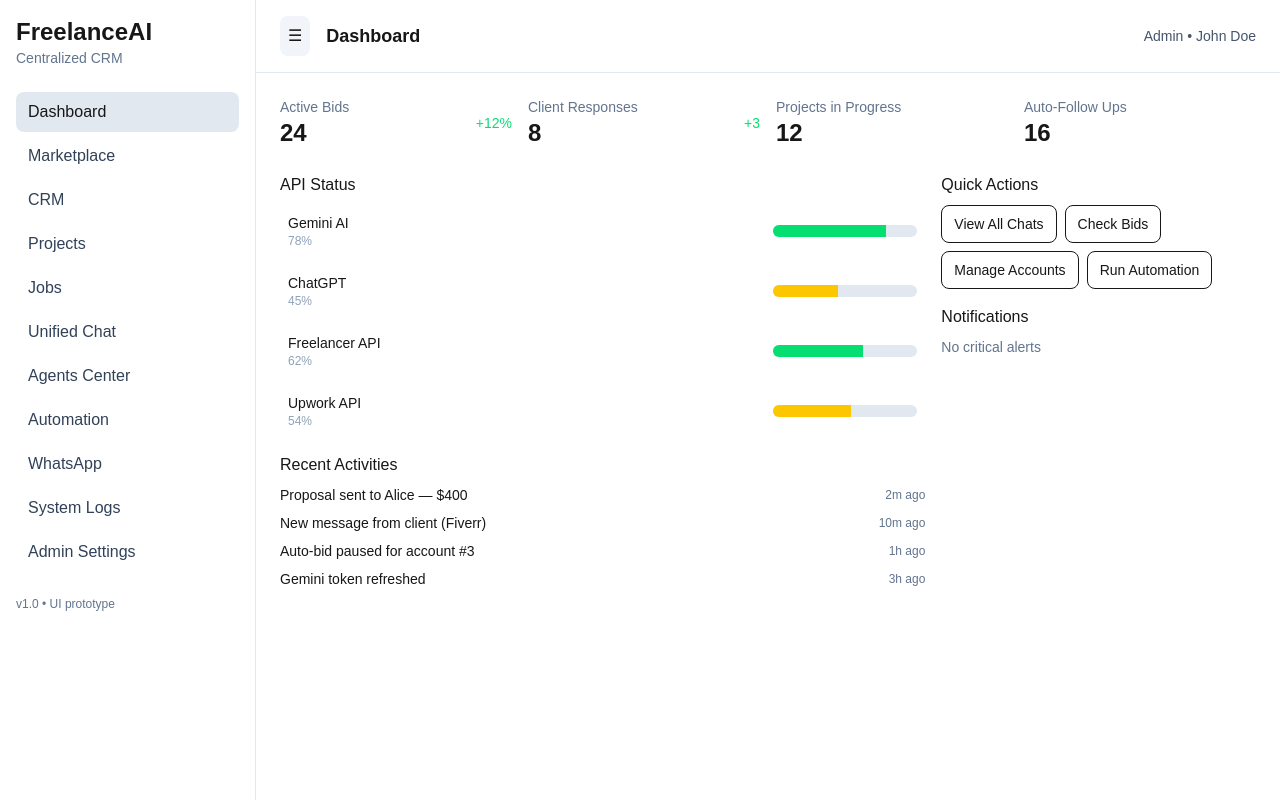
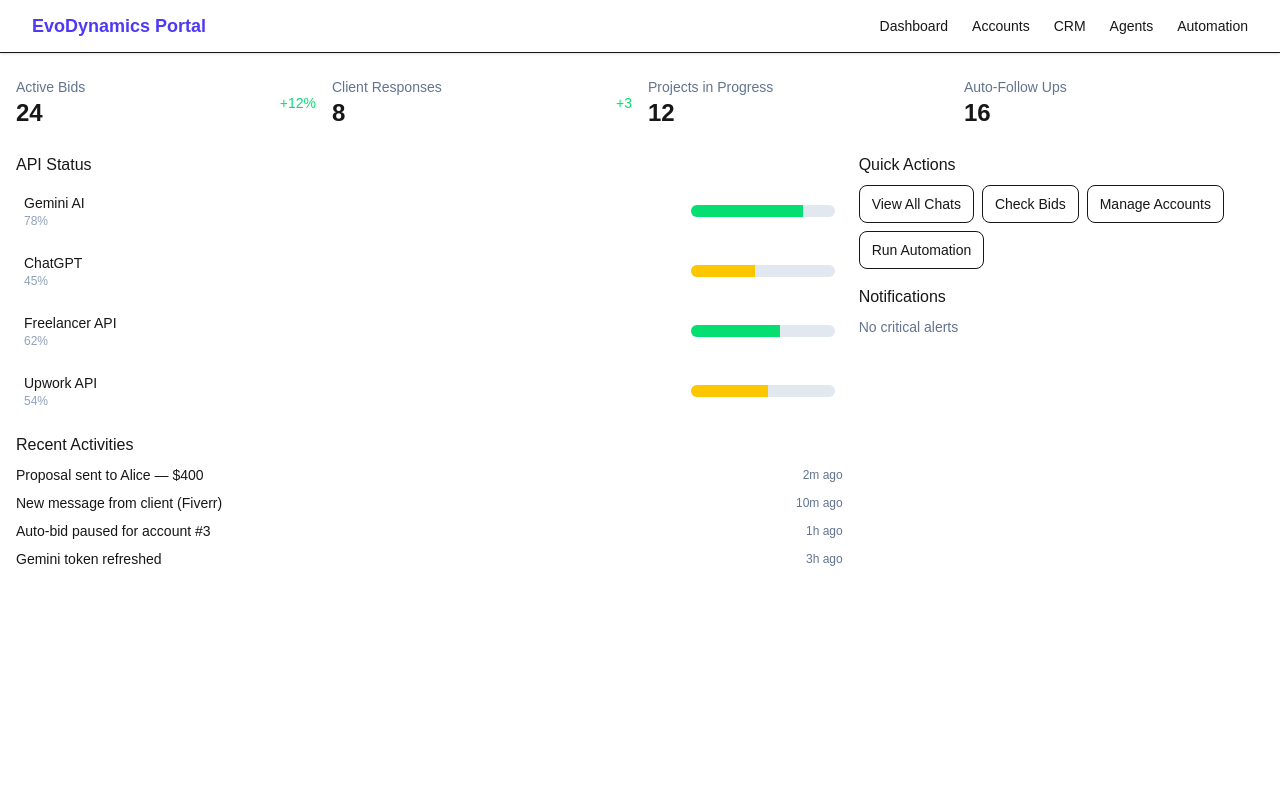
Before and after one commit to ImTalhaArif/freelance-automation, a Next.js app: page / in a window 1280 px wide. Built offline with nearby package versions, Linux system fonts and the light colour scheme.

Commit message:
Update layout.tsx

```diff
--- a/app/layout.tsx
+++ b/app/layout.tsx
@@ -1,30 +1,62 @@
-// app/layout.tsx
+"use client";
+
 import "./globals.css";
-import Sidebar from "../components/Sidebar";
-import Header from "../components/Header";
-import ThemeProvider from "../components/ThemeProvider";
-import React from "react";
+import Link from "next/link";
+import { useState } from "react";
+import { Menu, X } from "lucide-react"; // icons — install lucide-react if not already
 
 export const metadata = {
-  title: "FreelanceAI CRM",
-  description: "Centralized AI-powered freelance automation & CRM",
+  title: "AI Freelance Automation Dashboard",
 };
 
 export default function RootLayout({ children }: { children: React.ReactNode }) {
+  const [open, setOpen] = useState(false);
+
   return (
     <html lang="en">
-      <body className="min-h-screen bg-slate-50 dark:bg-slate-900 text-slate-900 dark:text-slate-100">
-        <ThemeProvider>
-          <div className="flex min-h-screen">
-            <Sidebar />
-            <div className="flex-1 flex flex-col">
-              <Header />
-              <main className="p-6">
-                {children}
-              </main>
-            </div>
+      <body className="bg-gray-50 text-gray-900">
+        {/* Navbar */}
+        <header className="bg-white border-b shadow-sm sticky top-0 z-50">
+          <div className="flex justify-between items-center px-4 py-3 md:px-8">
+            <Link href="/" className="font-bold text-lg text-indigo-600">
+              EvoDynamics Portal
+            </Link>
+            <button
+              className="md:hidden p-2 border rounded"
+              onClick={() => setOpen(!open)}
+            >
+              {open ? <X size={20} /> : <Menu size={20} />}
+            </button>
+            <nav className="hidden md:flex space-x-6 text-sm">
+              <Link href="/dashboard">Dashboard</Link>
+              <Link href="/accounts">Accounts</Link>
+              <Link href="/crm">CRM</Link>
+              <Link href="/agents">Agents</Link>
+              <Link href="/automation">Automation</Link>
+            </nav>
           </div>
-        </ThemeProvider>
+        </header>
+
+        {/* Sidebar for mobile */}
+        <aside
+          className={`fixed top-0 left-0 h-full w-56 bg-white border-r shadow-md transform ${
+            open ? "translate-x-0" : "-translate-x-full"
+          } transition-transform duration-300 md:hidden z-40`}
+        >
+          <div className="p-4 font-bold text-indigo-600 text-lg border-b">
+            EvoDynamics
+          </div>
+          <nav className="flex flex-col p-4 space-y-3 text-sm">
+            <Link href="/dashboard" onClick={() => setOpen(false)}>Dashboard</Link>
+            <Link href="/accounts" onClick={() => setOpen(false)}>Accounts</Link>
+            <Link href="/crm" onClick={() => setOpen(false)}>CRM</Link>
+            <Link href="/agents" onClick={() => setOpen(false)}>Agents</Link>
+            <Link href="/automation" onClick={() => setOpen(false)}>Automation</Link>
+          </nav>
+        </aside>
+
+        {/* Main content */}
+        <main className="max-w-7xl mx-auto px-4 py-6">{children}</main>
       </body>
     </html>
   );
```
